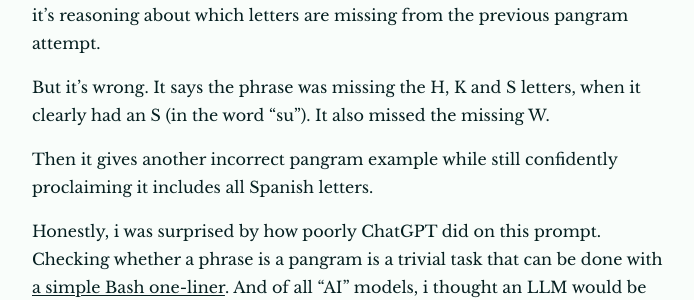
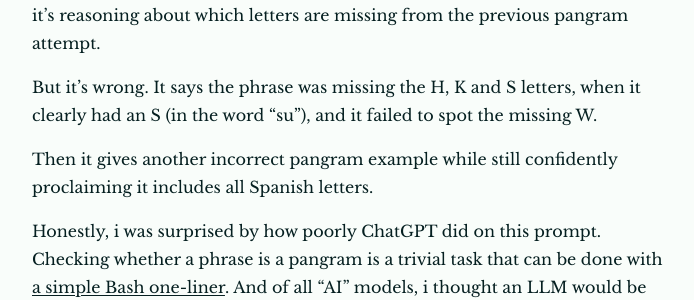
Before and after one commit to epidemian/epidemian.github.io, a Jekyll site: the page built from _posts/2024-06-08-chatgpt-sucks-at-pangrams.md, in a window 1280 px wide and 900 px high, scrolled down 2898 px. Shown: the part 183-483 px from the top of the window, without its empty margins (96-790 px from the left). Built offline with Jekyll 4.4.1, drawn with Linux system fonts in a browser that asks for light colours.

Commit message:
Smol edit

```diff
--- a/_posts/2024-06-08-chatgpt-sucks-at-pangrams.md
+++ b/_posts/2024-06-08-chatgpt-sucks-at-pangrams.md
@@ -156,7 +156,7 @@ This pangram includes all the letters of the Spanish alphabet.
 
 In typical ChatGPT fashion, it spouts a lengthy answer that makes it seem like it's reasoning about which letters are missing from the previous pangram attempt.
 
-But it's wrong. It says the phrase was missing the H, K and S letters, when it clearly had an S (in the word "su"). It also missed the missing W.
+But it's wrong. It says the phrase was missing the H, K and S letters, when it clearly had an S (in the word "su"), and it failed to spot the missing W.
 
 Then it gives another incorrect pangram example while still confidently proclaiming it includes all Spanish letters.
 
```
